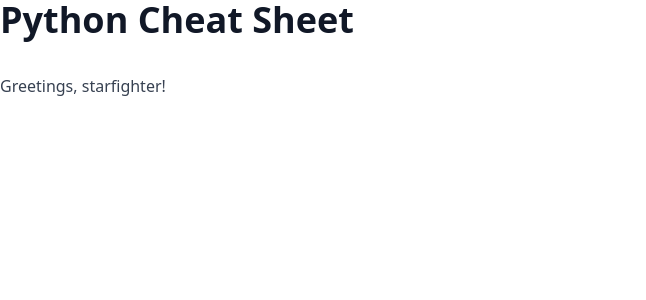
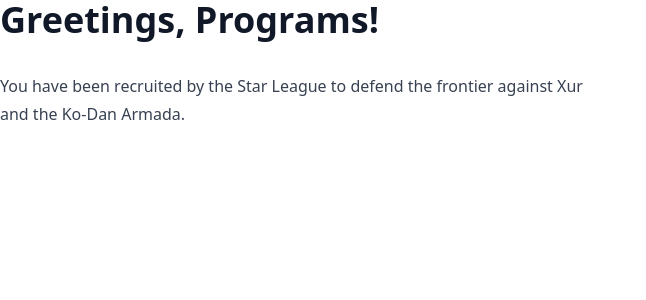
Before and after one commit to sleepingkingstudios/python-cheat-sheet, a Flask app: page / in a window 1280 px wide. Shown: the top 300 px of the page, without its empty margins (0-646 px from the left). Run offline with Flask 3, Linux system fonts and the light colour scheme; some libraries are stand-ins or nearby versions.

Commit message:
Implement render_markdown.
- Add markdown dependency.

```diff
--- a/anaconda/templates/index.html
+++ b/anaconda/templates/index.html
@@ -2,8 +2,6 @@
 
 {% block content %}
 <article class="prose">
-  <h1>Python Cheat Sheet</h1>
-
-  <p>Greetings, starfighter!</p>
+  {{ render_markdown("index.md", name="Programs") }}
 </article>
 {% endblock %}
--- /dev/null
+++ b/anaconda/templates/index.md
@@ -0,0 +1,4 @@
+# Greetings, {{ name }}!
+
+You have been recruited by the Star League to defend the frontier against
+Xur and the Ko-Dan Armada.
--- a/anaconda/templates/layout.html
+++ b/anaconda/templates/layout.html
@@ -1,7 +1,7 @@
 <!doctype html>
 <html lang="en">
 <head>
-  <title>{% block title %}Anaconda: Python Cheat Sheet{% endblock %}</title>
+  <title>{% block title %}Python Cheat Sheet{% endblock %}</title>
   <meta charset="UTF-8">
   <meta name="viewport" content="width=device-width, initial-scale=1.0">
   <script src="https://cdn.tailwindcss.com?plugins=forms,typography"></script>
--- /dev/null
+++ b/anaconda/utils.py
@@ -0,0 +1,21 @@
+from typing import Any
+from flask import render_template
+from markdown import markdown
+from markupsafe import Markup
+
+
+def render_markdown(template_name: str, **context: Any) -> Markup:
+    """
+    Renders a Markdown file to HTML with Jinja2 template support.
+
+    Arguments:
+        template_name (str): The name of the template to render.
+        context: The variables to make available in the template.
+
+    Returns:
+        Markup: The generated HTML.
+    """
+    raw_text = render_template(template_name, **context)
+    rendered = markdown(raw_text)
+
+    return Markup(rendered)
--- a/anaconda/views.py
+++ b/anaconda/views.py
@@ -1,5 +1,17 @@
 from flask import render_template
 from anaconda import application
+from anaconda.utils import render_markdown
+
+
+
+@application.context_processor
+def markdown_processor():
+    return dict(render_markdown=render_markdown);
+
+
+@application.context_processor
+def template_processor():
+    return dict(render_template=render_template);
 
 
 @application.route('/')
--- a/pyproject.toml
+++ b/pyproject.toml
@@ -2,6 +2,7 @@
 name = "anaconda"
 dependencies = [
     "flask >=3.0,<4",
+    "markdown >=3.6,<4",
 ]
 dynamic = ["version", "description"]
 
```
